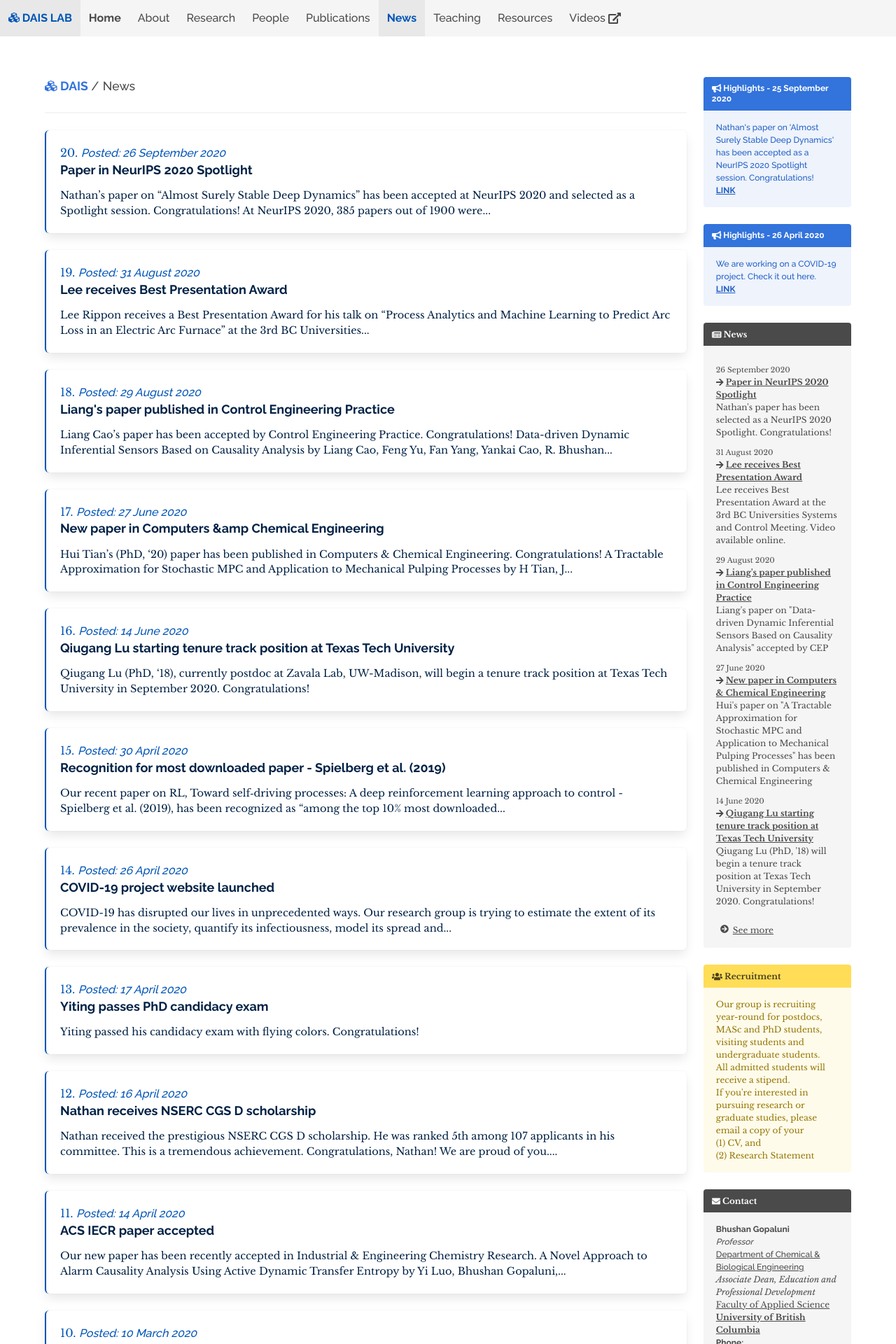
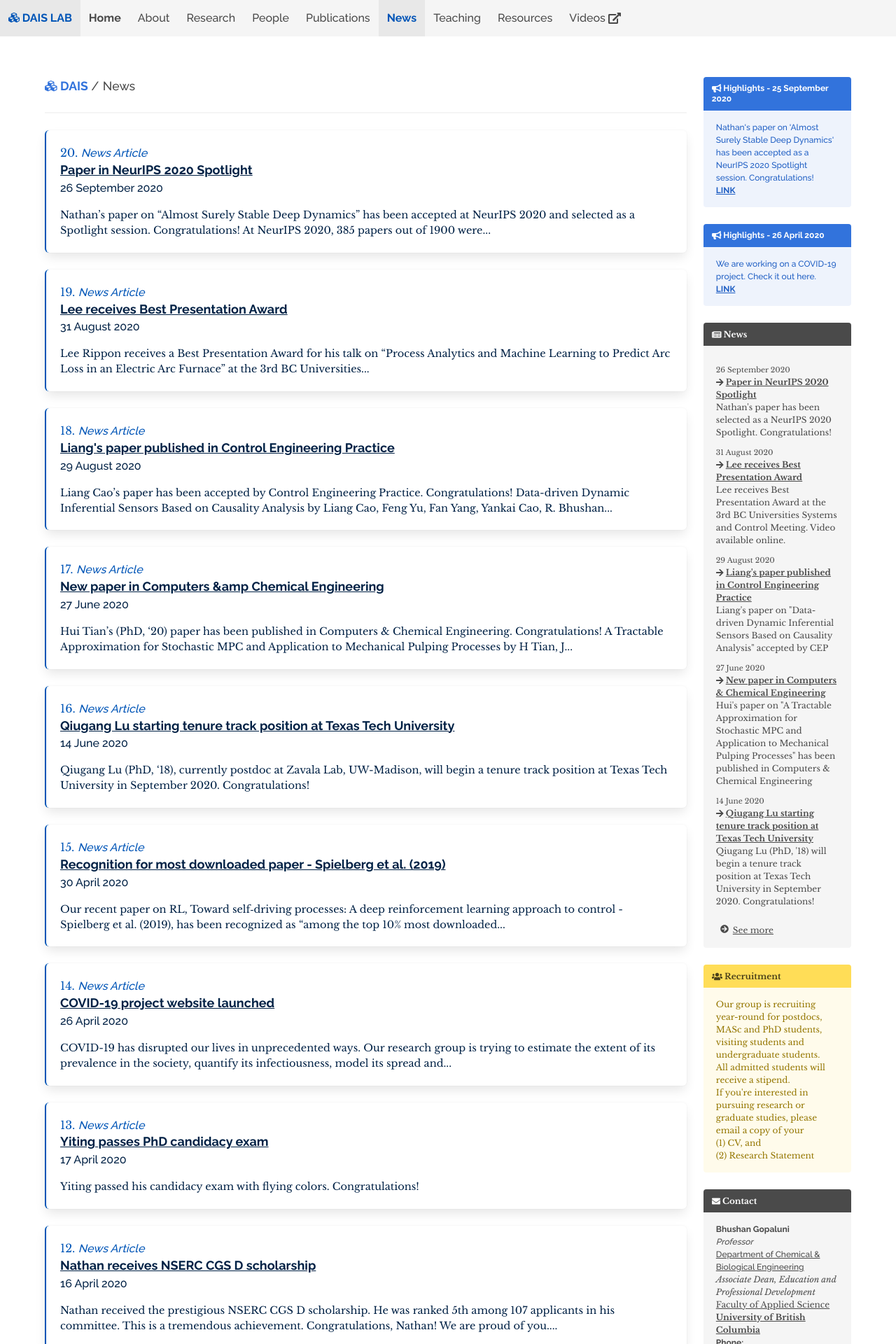
Before and after one commit to daisubc/daisubc.github.io, a Jekyll site: the page built from news.md, in a window 1280 px wide. Shown: the top 1920 px of the page at 70% size. Built offline with Jekyll 4.4.1, drawn with Linux system fonts in a browser that asks for light colours; nearby versions of some CDN libraries; some of the changed text lies outside the part shown.

Commit message:
tweak fonts

```diff
--- a/assets/css/dais.scss
+++ b/assets/css/dais.scss
@@ -129,13 +129,21 @@ ol.breadcrumbs-ol li a {text-decoration: none;}
 }
 
 .news-date{
+  color: $darkerblue !important;
   font-family: $sans-serif-font !important;
   font-weight: 500 !important;
+  time {
+    margin-bottom: 0.5em !important;
+  }
 }
 
 .title, .news-title, .pub-title {
   font-family: $sans-serif-font;
-  margin-top: 0.1em;
+  margin-top: 0.1em !important;
+}
+
+.news-title{
+  margin-bottom: 0.2em !important;
 }
 
 p {
@@ -183,6 +191,9 @@ p {
   font-family: $sans-serif-font;
   font-size: 1.05em;
   color: $darkerblue !important;
+  a {
+    color: $darkerblue !important;
+  }
 }
 
 .pub-journal {
@@ -199,6 +210,7 @@ p {
 
 .news-title strong{
   color: $darkerblue !important;
+  text-decoration: underline;
 }
 .research-card-item{
   font-size: 0.7em;
--- a/news.md
+++ b/news.md
@@ -12,10 +12,11 @@ description: Latest news from the DAIS Lab research group at UBC. Check out our
 <ol reversed class="publist list-nomargin" style="list-style-position: inside;">
   {% for news in articles %}
   <li class="box box-left-border list-item" itemscope itemtype="http://schema.org/NewsArticle">
-    <span class="news-date"><i>Posted: <time itemprop="datePublished" datetime="{{ news.date | date_to_xmlschema }}">{{news.date | date_to_long_string}}</time></i></span>
+    <span class="pub-type"><i>News Article</i></span>
     <h5 class="news-title">
       <a href="{{ news.url }}"><strong itemprop="name headline">{{ news.title }}</strong></a>
     </h5>
+    <p class="news-date"><time itemprop="datePublished" datetime="{{ news.date | date_to_xmlschema }}">{{news.date | date_to_long_string}}</time></p>
     <div class="pub-news" itemprop="articleBody">
       <p>{{ news.content | strip_html | truncatewords: 30 }}</p>
     </div>
```
Also changed, not shown: _includes/single_pub.html (+10 -4 lines).
